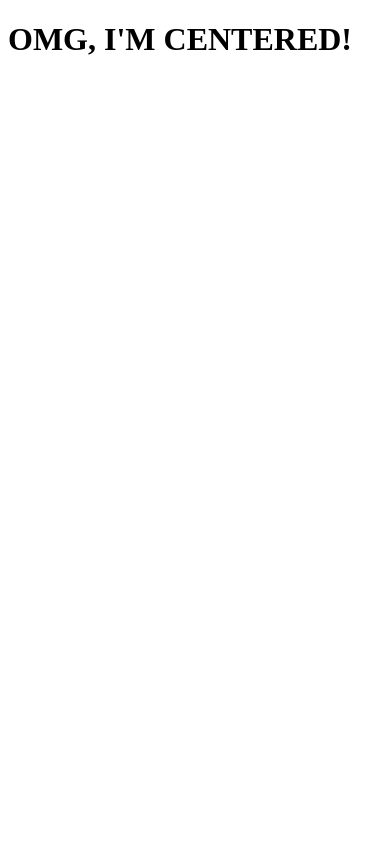
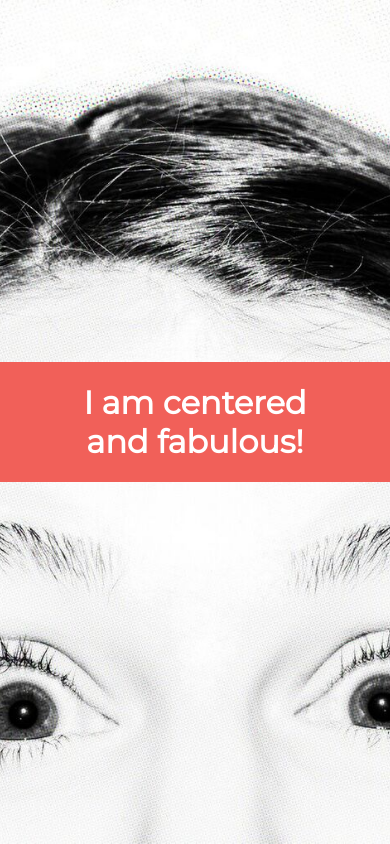
Before and after one commit to LaycH/center-flexbox, a plain HTML site: page index.html in a window 390 px wide. Drawn offline with Linux system fonts and the light colour scheme.

Commit message:
updates to CSS centered with Flexbox and added media queries

```diff
--- a/css/style.css
+++ b/css/style.css
@@ -0,0 +1,40 @@
+@charset "UTF-8";
+
+html, body {
+    height: 100%;
+    margin:0;
+    font-size:16px;
+}
+
+body {
+    display: flex;
+    justify-content: center;
+    align-items: center;
+    background: url('../img/wow.png') bottom center no-repeat;
+    background-size: cover;
+    font-size: 1em;
+}
+
+.centered {
+    padding: 0 3.12em;
+    font-family: 'Montserrat', sans-serif;
+    background: #f16059;
+}
+
+h1 {
+    font-size: 2em;
+    color: #fff;
+    text-align: center;
+}
+
+@media screen and (min-width: 786px) {
+    h1 {
+        font-size: 3em;
+    }
+}
+
+@media screen and (min-width: 1200px) {
+    h1 {
+        font-size: 4em;
+    }
+}
--- a/index.html
+++ b/index.html
@@ -6,11 +6,12 @@
   <title>Skillcrush Flexbox Example</title>
   <meta name="viewport" content="width=device-width, initial-scale=1.0">
   <link rel="stylesheet" href="css/style.css">
+  <link href="https://fonts.googleapis.com/css?family=Montserrat" rel="stylesheet">
 </head>
 
 <body>
   <div class="centered">
-      <h1>OMG, I'M CENTERED!</h1>
+      <h1>I am centered and fabulous!</h1>
   </div>
 
 
```
Also changed, not shown: 1 other file.
